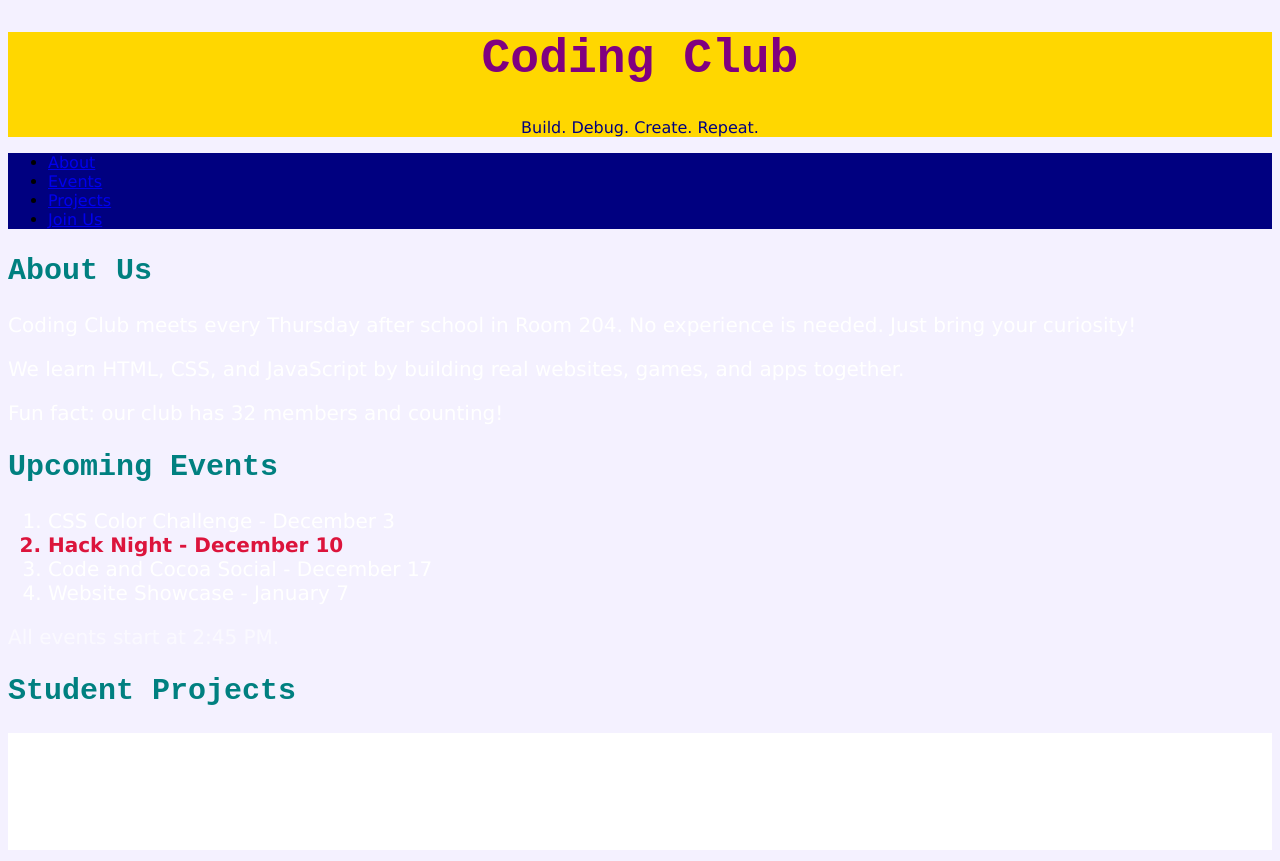
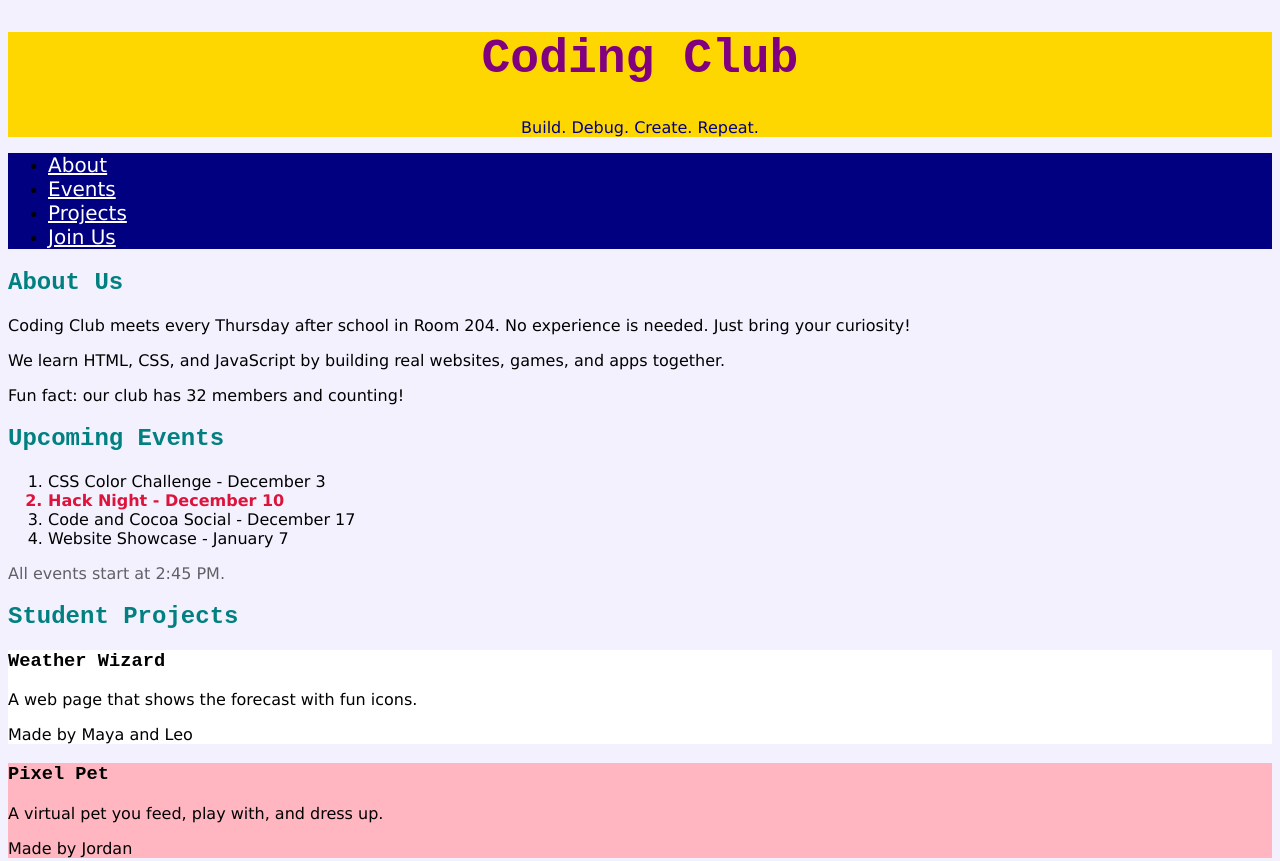
Before and after one commit to 129kgillins-ux/Club-Styling, a plain HTML site: page index.html in a window 1280 px wide. Shown: the top 861 px of the page. Drawn offline with Linux system fonts and the light colour scheme.

Commit message:
finished club styling

```diff
--- a/style.css
+++ b/style.css
@@ -65,7 +65,7 @@ background-color: navy;
 
 }
 
-#about, #events, #projects, #join {
+.menu a{
 color: white;
 font-size: 20px;
 }
```
